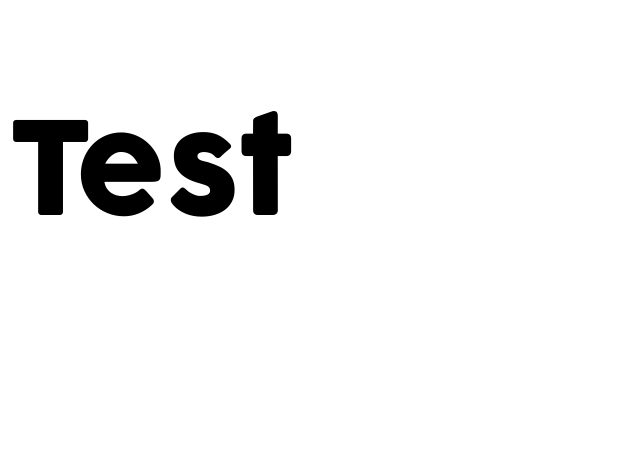
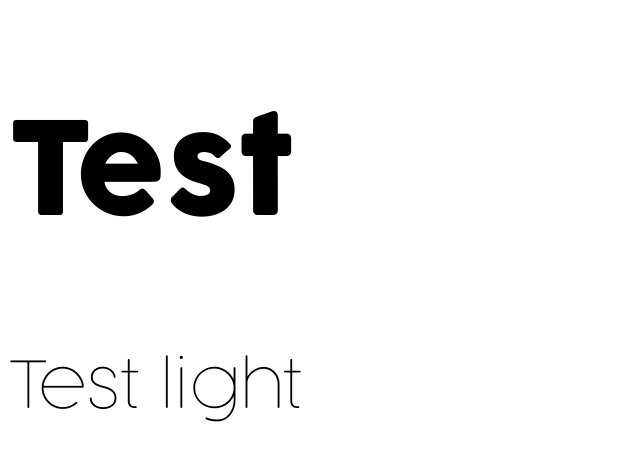
Before and after one commit to mitchbrown1024/mitchbrown1024.github.io, a SvelteKit app: page / in a window 1280 px wide. Shown: the top 460 px of the page, without its empty margins (0-640 px from the left). Built offline with nearby package versions, Linux system fonts and the light colour scheme.

Commit message:
Added light version of the font

```diff
--- a/src/routes/name_title.svelte
+++ b/src/routes/name_title.svelte
@@ -1,16 +1,32 @@
 <h1>Test</h1>
+<h2>Test light</h2>
 
 <style>
     @font-face {
         font-family: Cocogoose;
-        font-style: Regular;
+        font-style: normal;
         font-display: swap;
         font-weight: bold;
-        src: url($lib/fonts/cocogoose.ttf);
+        src: url($lib/fonts/cocogoose.ttf) format("truetype");
+    }
+
+    @font-face {
+        font-family: Cocogoose;
+        font-style: normal;
+        font-display: swap;
+        font-weight: lighter;
+        src: url($lib/fonts/cocogoose-thin.ttf) format("truetype");
     }
 
     h1 {
         font-family: Cocogoose;
+        font-weight: bold;
         font-size: 128px;
     }
+
+    h2 {
+        font-family: Cocogoose;
+        font-weight: lighter;
+        font-size: 64px;
+    }
 </style>
```
